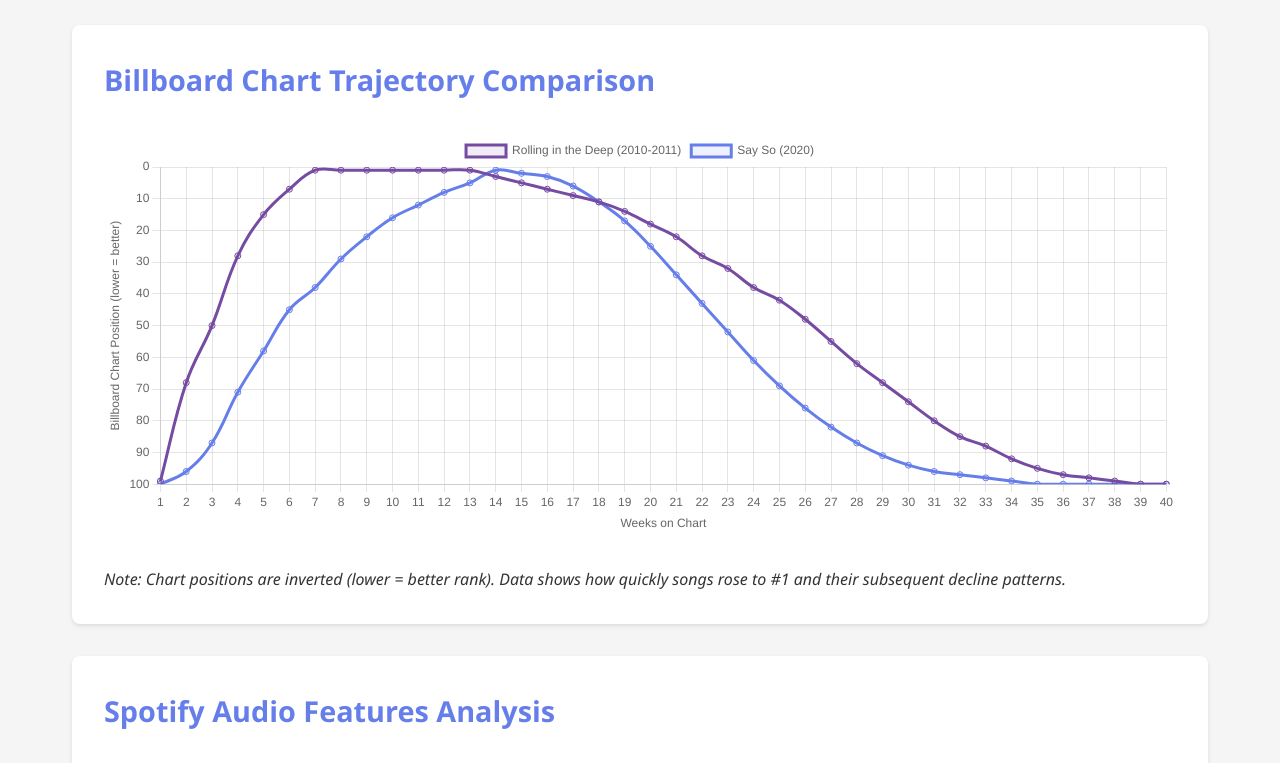
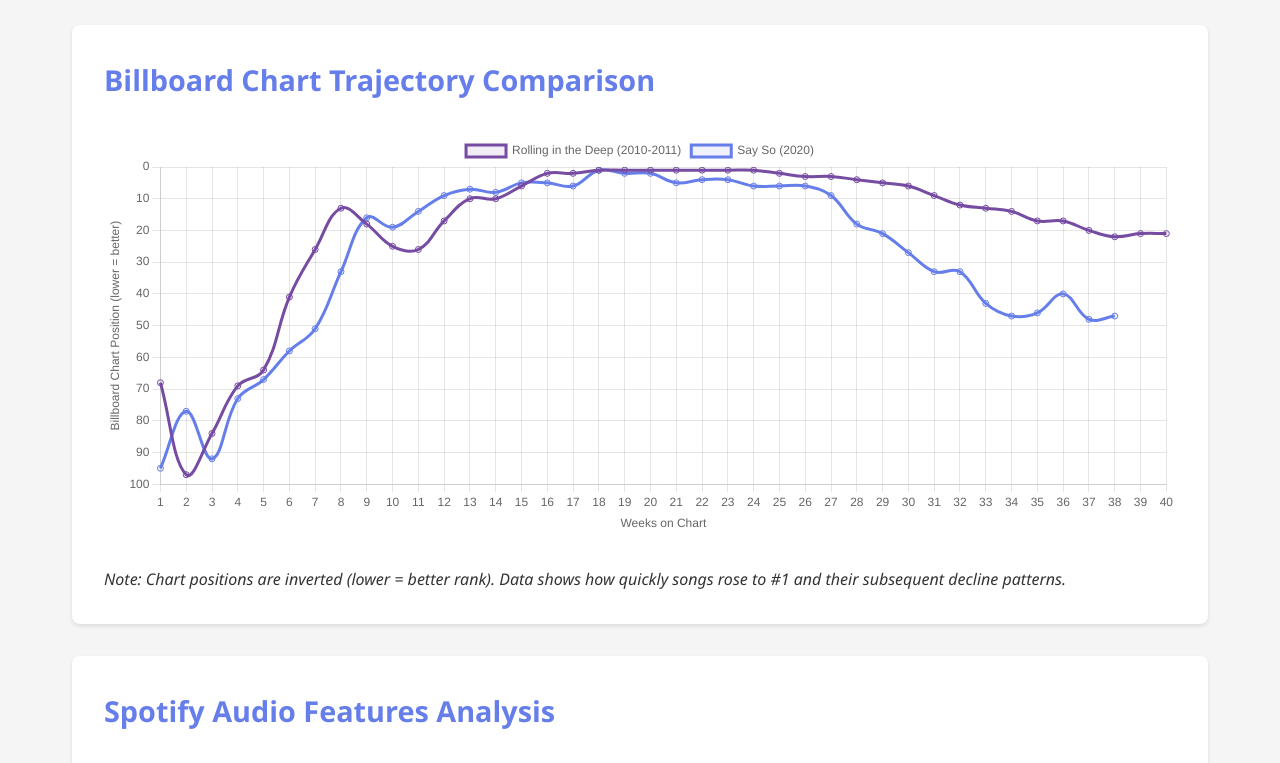
Before and after one commit to Alutare/tiktok-song-analysis, a plain HTML site: page index.html in a window 1280 px wide. Shown: the part 1320-2083 px from the top of the page. Drawn offline with nearby package versions, Linux system fonts and the light colour scheme.

Commit message:
Modified Data

```diff
--- a/index.html
+++ b/index.html
@@ -390,13 +390,13 @@
                 labels: Array.from({length: 40}, (_, i) => i + 1),
                 datasets: [{
                     label: 'Rolling in the Deep (2010-2011)',
-                    data: [99, 68, 50, 28, 15, 7, 1, 1, 1, 1, 1, 1, 1, 3, 5, 7, 9, 11, 14, 18, 22, 28, 32, 38, 42, 48, 55, 62, 68, 74, 80, 85, 88, 92, 95, 97, 98, 99, 100, 100],
+                    data: [68,97,84,69,64,41,26,13,18,25,26,17,10,10,6,2,2,1,1,1,1,1,1,1,2,3,3,4,5,6,9,12,13,14,17,17,20,22,21,21,23,27,29,28,34,36,38,36,40,41,35,30,36,40,41,43,44,17,5,23,32,30,33,43,49],
                     borderColor: '#764ba2',
                     backgroundColor: 'rgba(118, 75, 162, 0.1)',
                     tension: 0.4
                 }, {
                     label: 'Say So (2020)',
-                    data: [100, 96, 87, 71, 58, 45, 38, 29, 22, 16, 12, 8, 5, 1, 2, 3, 6, 11, 17, 25, 34, 43, 52, 61, 69, 76, 82, 87, 91, 94, 96, 97, 98, 99, 100, 100, 100, 100, 100, 100],
+                    data: [95,77,92,73,67,58,51,33,16,19,14,9,7,8,5,5,6,1,2,2,5,4,4,6,6,6,9,18,21,27,33,33,43,47,46,40,48,47],
                     borderColor: '#667eea',
                     backgroundColor: 'rgba(102, 126, 234, 0.1)',
                     tension: 0.4
@@ -436,15 +436,15 @@
         new Chart(audioCtx, {
             type: 'radar',
             data: {
-                labels: ['Danceability', 'Energy', 'Valence (Mood)', 'BPM (Normalized)', 'Speechiness'],
+                labels: ['Danceability', 'Energy', 'Valence (Mood)', 'Tempo', 'Speechiness'],
                 datasets: [{
                     label: 'Rolling in the Deep',
-                    data: [0.45, 0.77, 0.42, 0.68, 0.05],
+                    data: [0.727, 0.76, 0.54, 104.941, 0.0297],
                     borderColor: '#764ba2',
                     backgroundColor: 'rgba(118, 75, 162, 0.2)',
                 }, {
                     label: 'Say So',
-                    data: [0.78, 0.62, 0.71, 0.82, 0.09],
+                    data: [0.787, 0.673, 0.786, 110.962, 0.158],
                     borderColor: '#667eea',
                     backgroundColor: 'rgba(102, 126, 234, 0.2)',
                 }]
```
Also changed, not shown: 1 other file.
